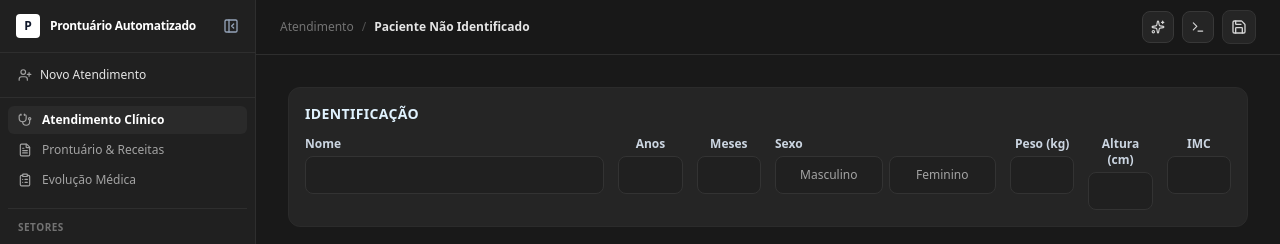
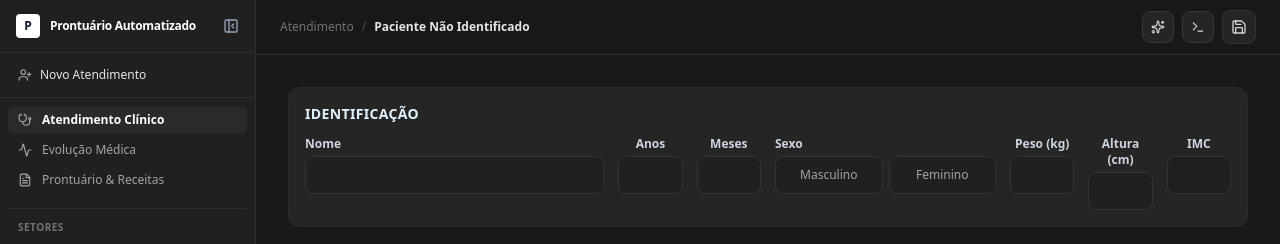
Before and after one commit to whycode12/Prontuario-automatizado, a React (Vite) app: page / in a window 1280 px wide. Shown: the top 244 px of the page. Built offline with nearby package versions, Linux system fonts and the light colour scheme; no server answers; the database is empty.

Commit message:
feat: reordenar menu lateral com evolucao medica abaixo de atendimento clinico e icone de monitoramento

```diff
--- a/src/App.tsx
+++ b/src/App.tsx
@@ -11,7 +11,7 @@ import {
   Sun,
   Moon,
   Stethoscope,
-  ClipboardList,
+  Activity,
   PanelLeftClose,
   PanelLeft,
   Cloud,
@@ -1480,7 +1480,26 @@ export default function App() {
               )}
             </button>
 
-            {/* 2. Prontuário & Documentos */}
+            {/* 2. Evolução Médica */}
+            <button
+              type="button"
+              onClick={() => setActiveTab('evolucao')}
+              className={`w-full flex items-center ${
+                sidebarOpen ? 'justify-between px-2.5 py-1.5' : 'justify-center p-2'
+              } rounded-md text-xs font-medium transition-colors ${
+                activeTab === 'evolucao'
+                  ? 'bg-[#ececeb] dark:bg-[#2a2a2a] text-slate-900 dark:text-white font-semibold'
+                  : 'text-slate-600 dark:text-neutral-400 hover:bg-[#efefee] dark:hover:bg-[#262626] hover:text-slate-900 dark:hover:text-white'
+              }`}
+              title="2. Evolução Médica"
+            >
+              <div className="flex items-center gap-2.5 truncate">
+                <Activity className="w-3.5 h-3.5 text-slate-500 dark:text-neutral-400 shrink-0" />
+                {sidebarOpen && <span className="truncate">Evolução Médica</span>}
+              </div>
+            </button>
+
+            {/* 3. Prontuário & Documentos */}
             <button
               type="button"
               onClick={() => setActiveTab('documentos')}
@@ -1491,30 +1510,11 @@ export default function App() {
                   ? 'bg-[#ececeb] dark:bg-[#2a2a2a] text-slate-900 dark:text-white font-semibold'
                   : 'text-slate-600 dark:text-neutral-400 hover:bg-[#efefee] dark:hover:bg-[#262626] hover:text-slate-900 dark:hover:text-white'
               }`}
-              title="2. Prontuário & Documentos"
+              title="3. Prontuário & Documentos"
             >
               <div className="flex items-center gap-2.5 truncate">
                 <FileText className="w-3.5 h-3.5 text-slate-500 dark:text-neutral-400 shrink-0" />
                 {sidebarOpen && <span className="truncate">Prontuário & Receitas</span>}
-              </div>
-            </button>
-
-            {/* 3. Evolução Médica */}
-            <button
-              type="button"
-              onClick={() => setActiveTab('evolucao')}
-              className={`w-full flex items-center ${
-                sidebarOpen ? 'justify-between px-2.5 py-1.5' : 'justify-center p-2'
-              } rounded-md text-xs font-medium transition-colors ${
-                activeTab === 'evolucao'
-                  ? 'bg-[#ececeb] dark:bg-[#2a2a2a] text-slate-900 dark:text-white font-semibold'
-                  : 'text-slate-600 dark:text-neutral-400 hover:bg-[#efefee] dark:hover:bg-[#262626] hover:text-slate-900 dark:hover:text-white'
-              }`}
-              title="3. Evolução Médica"
-            >
-              <div className="flex items-center gap-2.5 truncate">
-                <ClipboardList className="w-3.5 h-3.5 text-slate-500 dark:text-neutral-400 shrink-0" />
-                {sidebarOpen && <span className="truncate">Evolução Médica</span>}
               </div>
             </button>
 
```
